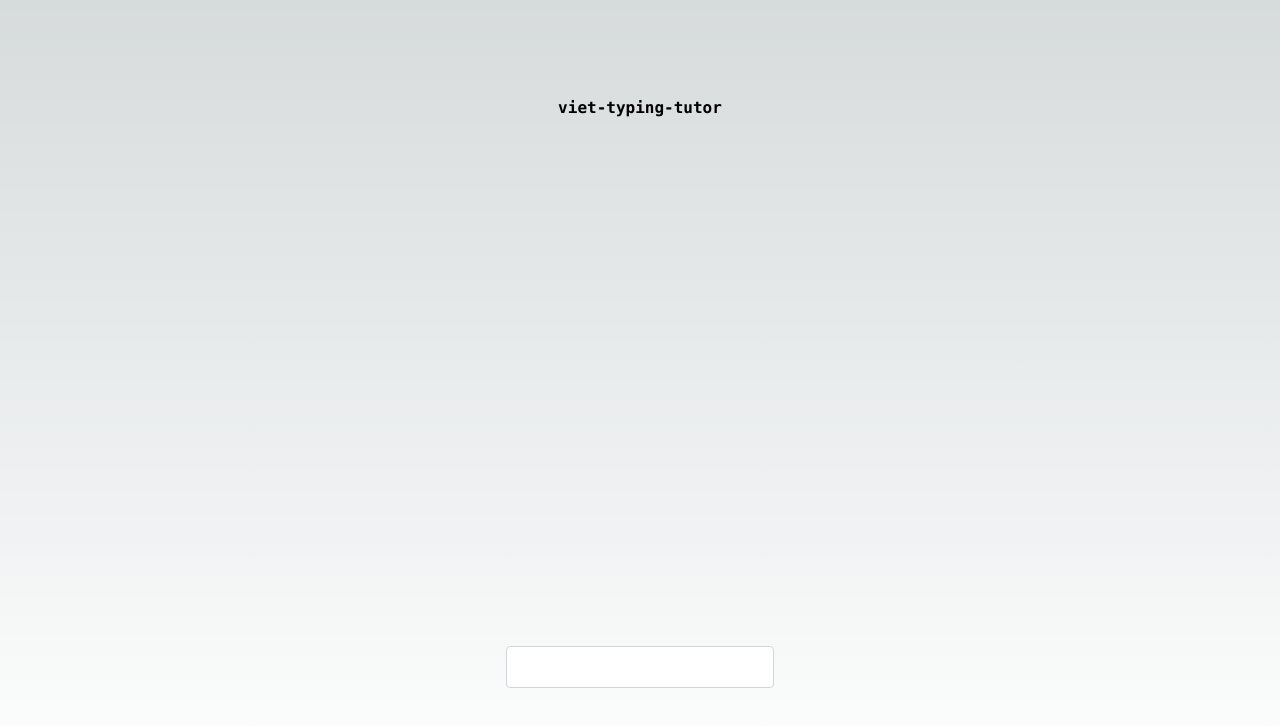
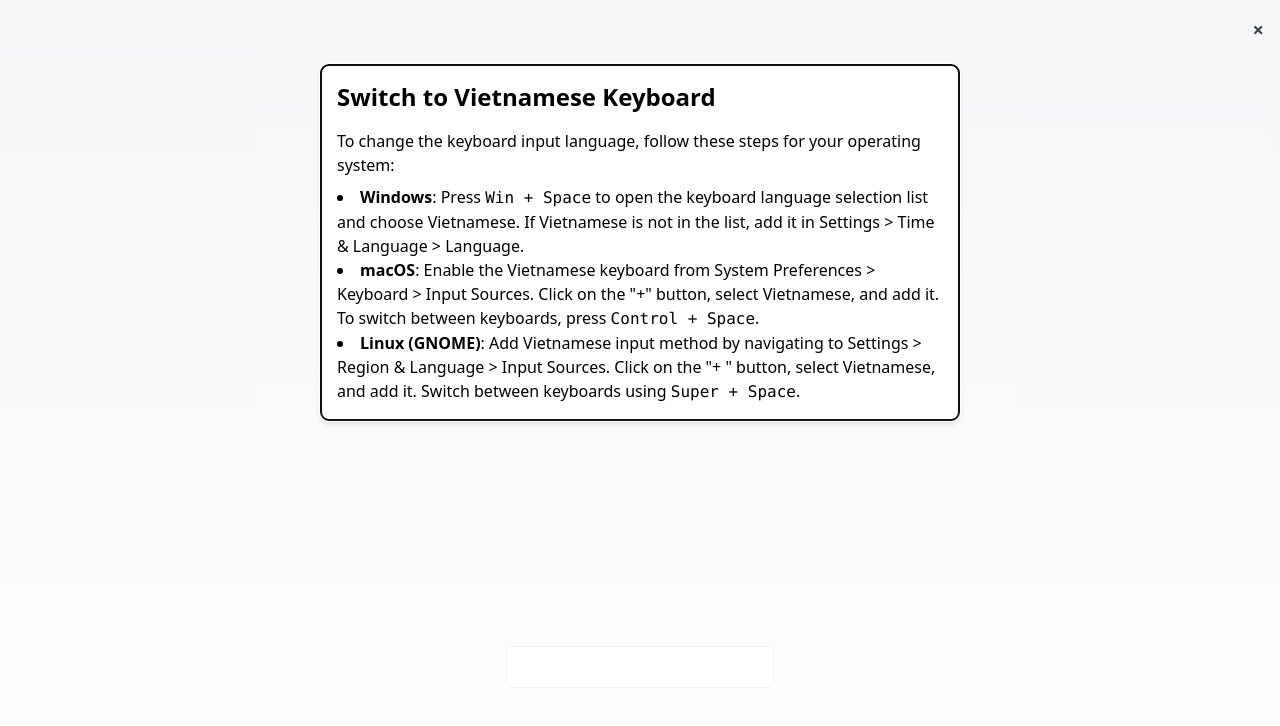
Before and after one commit to 0-sv/viet-typing-tutor, a Next.js app: page / in a window 1280 px wide. Shown: the top 726 px of the page. Built offline with nearby package versions, Linux system fonts and the light colour scheme.

Commit message:
feat: keyboardinfomodal

```diff
--- a/next.config.js
+++ b/next.config.js
@@ -2,10 +2,7 @@
 const nextConfig = {
     reactStrictMode: true,
     output: 'export',
-    basePath: '/viet-typing-tutor',
-    experimental: {
-        appDir: true,
-    },
+    basePath: '/viet-typing-tutor'
 }
 
 module.exports = nextConfig
--- a/src/components/KeyboardInfoModal.tsx
+++ b/src/components/KeyboardInfoModal.tsx
@@ -38,14 +38,14 @@ const KeyboardInfoModal: React.FC<Props> = ({modalOpen, setModalOpen}) => {
                 </li>
                 <li>
                     <strong>macOS</strong>: Enable the Vietnamese keyboard from System
-                    Preferences &gt; Keyboard &gt; Input Sources. Click on the &amp;+&amp; button,
+                    Preferences &gt; Keyboard &gt; Input Sources. Click on the &quot;+&quot; button,
                     select Vietnamese, and add it. To switch between keyboards, press{" "}
                     <code>Control + Space</code>.
                 </li>
                 <li>
                     <strong>Linux (GNOME)</strong>: Add Vietnamese input method by
                     navigating to Settings &gt; Region & Language &gt; Input Sources. Click on
-                    the &amp;+&amp; button, select Vietnamese, and add it. Switch between
+                    the &quot;+ &quot; button, select Vietnamese, and add it. Switch between
                     keyboards using <code>Super + Space</code>.
                 </li>
             </ul>
--- a/src/pages/index.tsx
+++ b/src/pages/index.tsx
@@ -1,12 +1,13 @@
 import {Inter} from 'next/font/google'
 import InputKeyDisplay from "@/components/InputKeyDisplay";
 import {useState} from "react";
+import KeyboardInfoModal from "@/components/KeyboardInfoModal";
 
 const inter = Inter({subsets: ['latin']})
 
 export default function Home() {
     const [lastKeyPressed, setLastKeyPressed] = useState('');
-    const [modalOpen, setModalOpen] = useState(false);
+    const [modalOpen, setModalOpen] = useState(true);
 
     return (
         <main
@@ -14,7 +15,7 @@ export default function Home() {
         >
             <code className="font-mono font-bold">viet-typing-tutor</code>
             <InputKeyDisplay lastKeyPressed={lastKeyPressed} setLastKeyPressed={setLastKeyPressed}/>
-            {/*<KeyboardInfoModal modalOpen={modalOpen} setModalOpen={setModalOpen}/>*/}
+            <KeyboardInfoModal modalOpen={modalOpen} setModalOpen={setModalOpen}/>
         </main>
     )
 }
```
